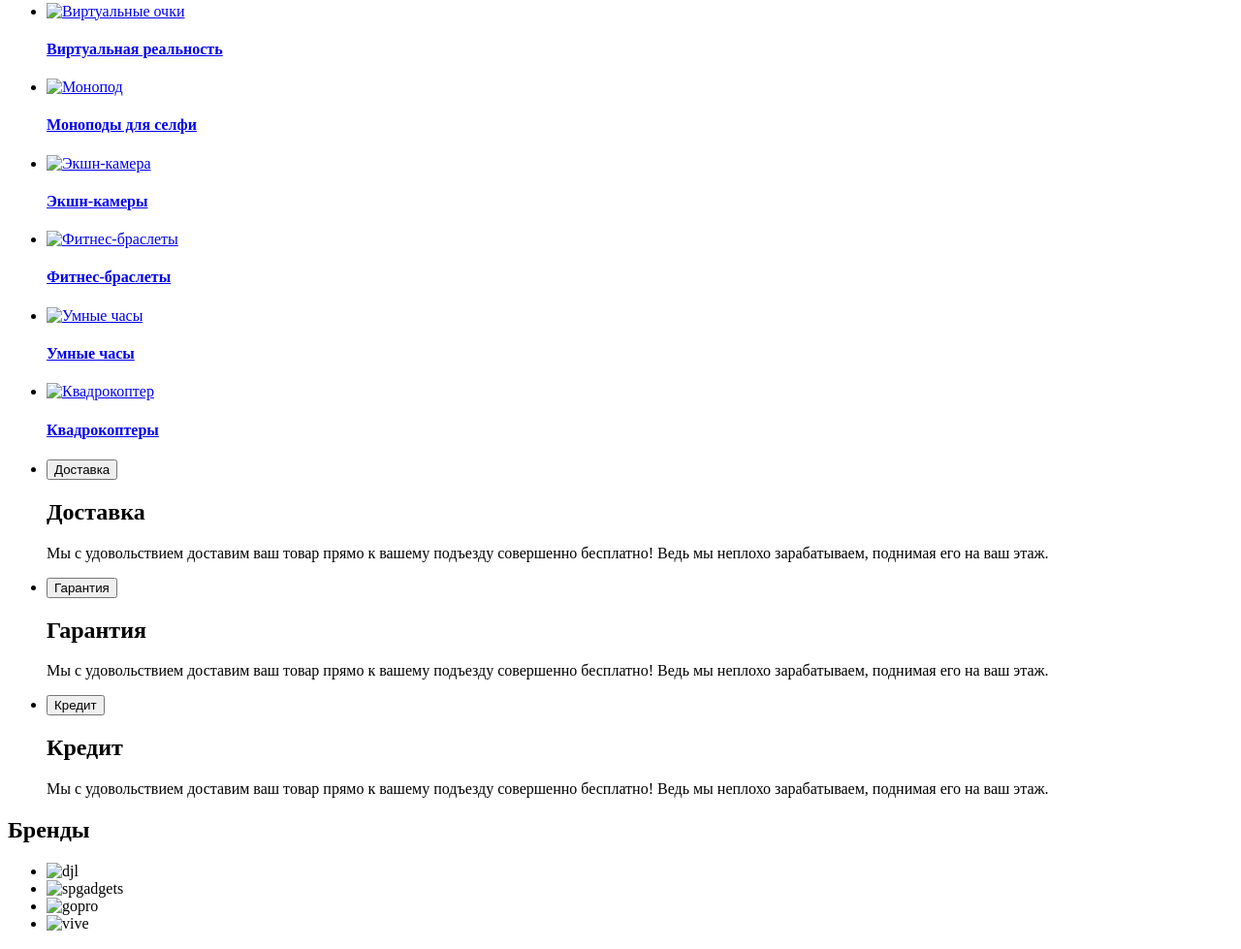
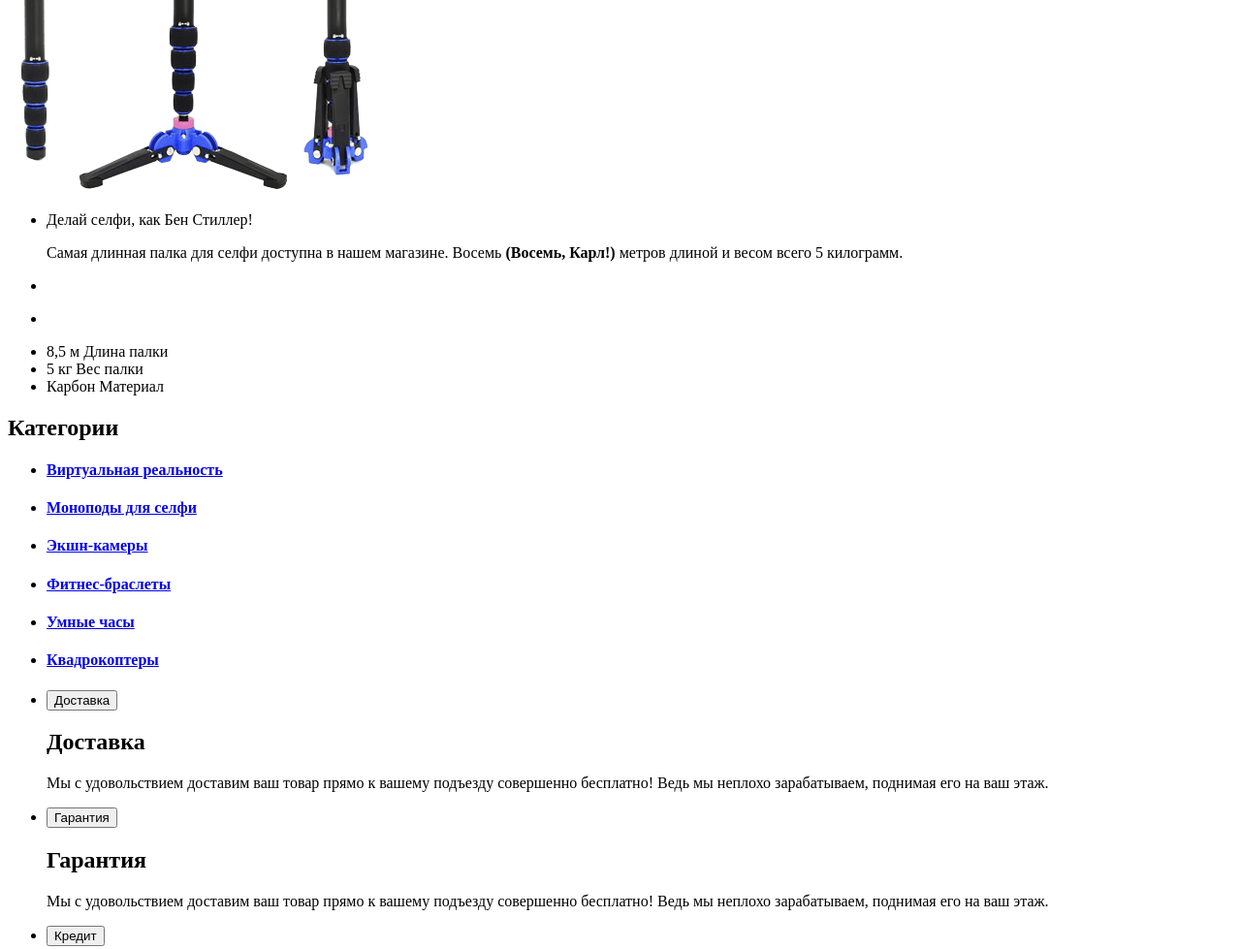
Before and after one commit to vitrusss/67002-device-27, a plain HTML site: page index.html in a window 1280 px wide. Shown: the part 568-1547 px from the top of the page at 97% size. Drawn offline with Linux system fonts and the light colour scheme.

Commit message:
Добавил остальные картинки

```diff
--- a/index.html
+++ b/index.html
@@ -54,7 +54,7 @@
             <h2>
                 Лучший товар
             </h2>
-            <img src="" alt="Лучшая селфи-палка" class="best-product-img" />
+            <img src="img/best-product-img.png" alt="Лучшая селфи-палка" class="best-product-img" />
             <ul class="advatages-list">
                 <li class="advantage-item">
                     <div class="best-product-title">
@@ -116,7 +116,6 @@
                 <li class="category-item">
                     <a href="#">
                         <div class="category-img-wrap">
-                            <img src="" alt="Виртуальные очки" />
                         </div>
                         <h4>
                             Виртуальная реальность
@@ -126,7 +125,6 @@
                 <li class="category-item">
                     <a href="#">
                         <div class="category-img-wrap">
-                            <img src="" alt="Монопод" />
                         </div>
                         <h4>
                             Моноподы для селфи
@@ -136,7 +134,6 @@
                 <li class="category-item">
                     <a href="#">
                         <div class="category-img-wrap">
-                            <img src="" alt="Экшн-камера" />
                         </div>
                         <h4>
                             Экшн-камеры
@@ -146,7 +143,6 @@
                 <li class="category-item">
                     <a href="#">
                         <div class="category-img-wrap">
-                            <img src="" alt="Фитнес-браслеты" />
                         </div>
                         <h4>
                             Фитнес-браслеты
@@ -156,7 +152,6 @@
                 <li class="category-item">
                     <a href="#">
                         <div class="category-img-wrap">
-                            <img src="" alt="Умные часы" />
                         </div>
                         <h4>
                             Умные часы
@@ -166,7 +161,6 @@
                 <li class="category-item">
                     <a href="#">
                         <div class="category-img-wrap">
-                            <img src="" alt="Квадрокоптер" />
                         </div>
                         <h4>
                             Квадрокоптеры
@@ -224,16 +218,16 @@
             </h2>
             <ul class="brands-list">
                 <li class="brand-item">
-                    <img src="" alt="djl" />
+                    <img src="img/brand-djl.png" alt="djl" />
                 </li>
                 <li class="brand-item">
-                    <img src="" alt="spgadgets" />
+                    <img src="img/brand-spgadgets.png" alt="spgadgets" />
                 </li>
                 <li class="brand-item">
-                    <img src="" alt="gopro" />
+                    <img src="img/brand-gopro.png" alt="gopro" />
                 </li>
                 <li class="brand-item">
-                    <img src="" alt="vive" />
+                    <img src="img/brand-vive.png" alt="vive" />
                 </li>
             </ul>
         </section>
```
Also changed, not shown: img/action-camera.png (added), img/best-product-img.png (added), img/brand-djl.png (added), img/brand-gopro.png (added), img/brand-spgadgets.png (added), img/brand-vive.png (added), img/credit-icon.png (added), img/delivery-icon.png (added), img/fitness-bracelet.png (added), img/quadrocopter.png (added), img/selfie-stick.png (added), img/smart-watch.png (added), img/sorting-down.png (added), img/sorting-up.png (added), 2 more files.
